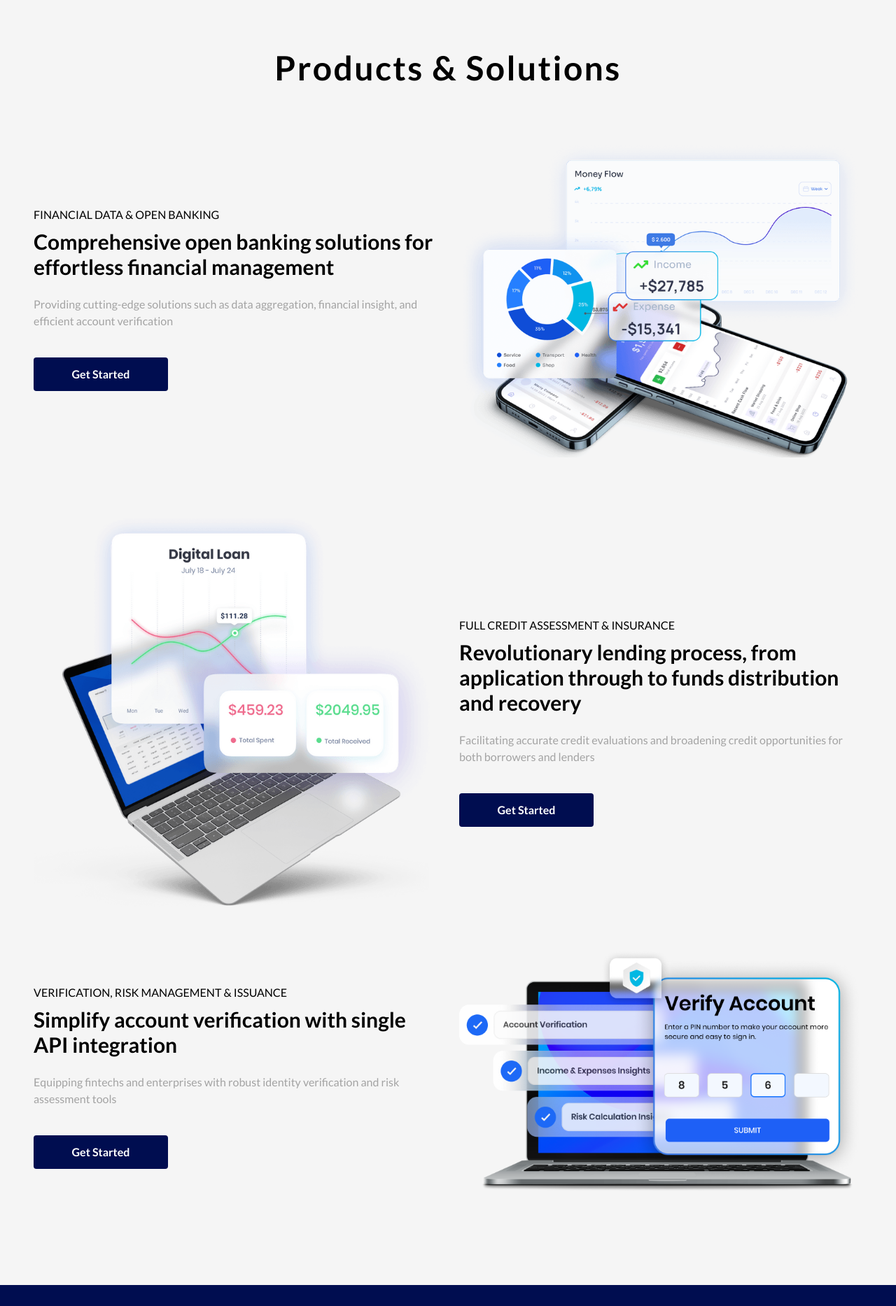
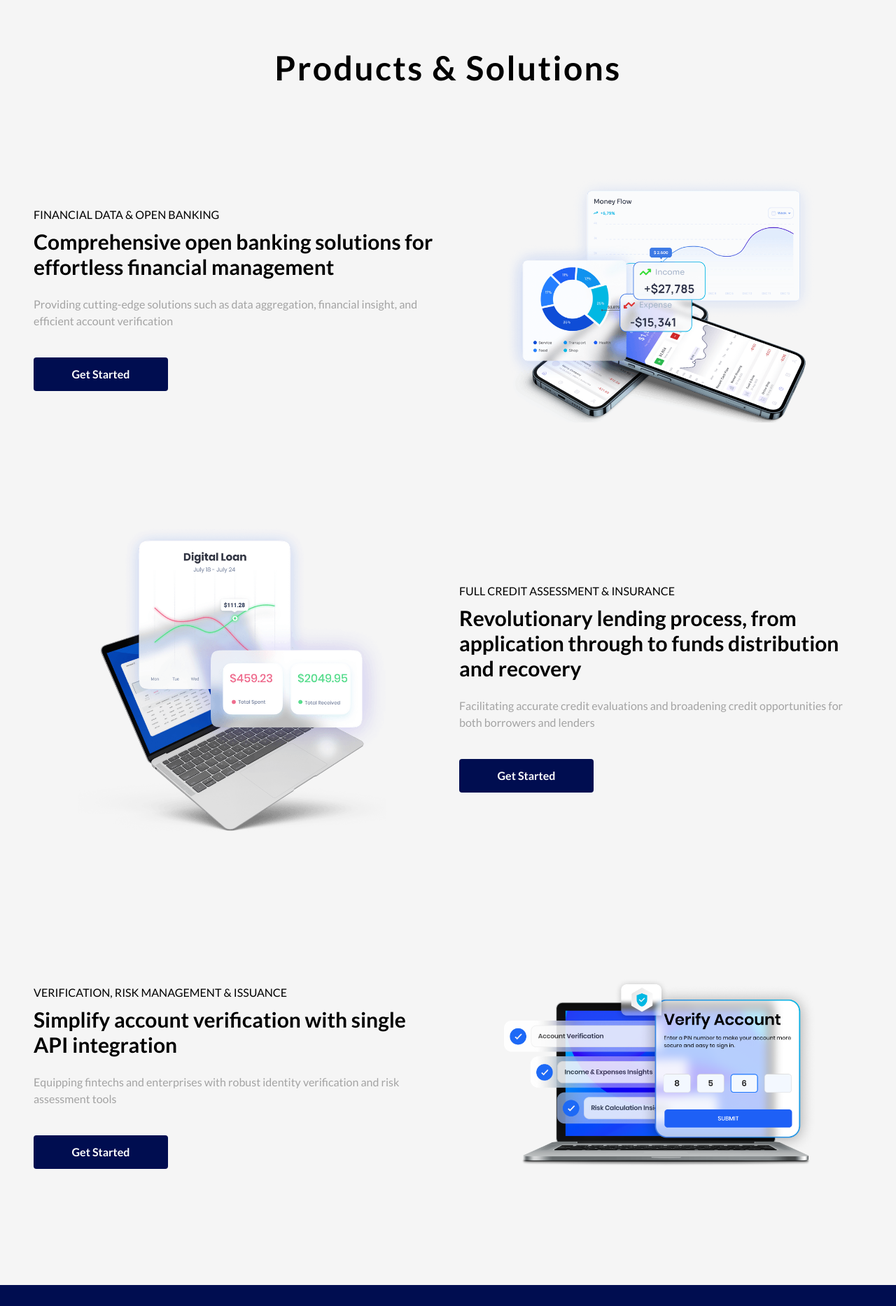
Before and after one commit to OnePlug-API/condueet-frontend-v2, a Next.js app: page / in a window 1280 px wide. Shown: the part 795-2662 px from the top of the page at 70% size. Built offline with nearby package versions, Linux system fonts and the light colour scheme.

Commit message:
animation update

```diff
--- a/app/(auth)/register/page.tsx
+++ b/app/(auth)/register/page.tsx
@@ -13,7 +13,7 @@ export const metadata: Metadata = {
 export default function Page() {
   return (
     <section className="grid grid-cols-[1.2fr_1.8fr] overflow-y-hidden max-md:grid-cols-1 md:h-screen">
-      <div className="h-screen space-y-8 overflow-hidden bg-[#e9effc] py-6 max-md:hidden">
+      <div className="h-full space-y-8 overflow-hidden bg-[#e9effc] py-6 max-md:hidden">
         <div className="flex flex-col items-center justify-center">
           <CondueetLogo />
         </div>
@@ -36,7 +36,7 @@ export default function Page() {
           />
         </MotionDiv>
       </div>
-      <section className="overflow-y-auto py-8 max-md:mx-auto max-md:w-[90%] md:h-screen md:p-8">
+      <section className="h-full w-full overflow-y-auto py-8 max-md:mx-auto max-md:px-4 md:p-8">
         <div className="w-full">
           <header className="mb-4 space-y-2 text-center">
             {/* <div className="flex flex-col items-center justify-center pb-6 md:hidden">
--- a/components/home/Showcase.tsx
+++ b/components/home/Showcase.tsx
@@ -37,8 +37,8 @@ const Showcase = () => {
           </div>
           <MotionDiv
             initial={{ x: 20, opacity: 0 }}
-            animate={{ x: 0, opacity: 1 }}
-            viewport={{ once: true }}
+            whileInView={{ x: 0, opacity: 1 }}
+            viewport={{ once: true, amount: 0.75 }}
             className="relative z-10 flex items-center justify-center"
           >
             <Image
@@ -46,7 +46,7 @@ const Showcase = () => {
               alt="Money Flow"
               height={300}
               width={300}
-              className="z-10 w-[95%] max-w-full object-contain lg:w-full"
+              className="z-10 w-[95%] max-w-md object-contain lg:w-full"
             />
             {/* <div className="absolute left-[30%] top-[-40%] z-0 h-full max-h-[600px] w-screen -rotate-[25deg] transform rounded-full bg-primary/80 xl:left-[50%]"></div> */}
           </MotionDiv>
@@ -56,8 +56,8 @@ const Showcase = () => {
         <Container className="z-10 grid grid-cols-1 items-center gap-12 lg:h-screen lg:max-h-[500px] lg:grid-cols-2 lg:gap-8">
           <MotionDiv
             initial={{ x: -20, opacity: 0 }}
-            animate={{ x: 0, opacity: 1 }}
-            viewport={{ once: true }}
+            whileInView={{ x: 0, opacity: 1 }}
+            viewport={{ once: true, amount: 0.75 }}
             className="relative z-10 flex items-center justify-center max-lg:order-2"
           >
             <Image
@@ -65,7 +65,7 @@ const Showcase = () => {
               alt="Digital loan"
               height={300}
               width={300}
-              className="z-10 w-[95%] max-w-full object-contain lg:w-full"
+              className="z-10 w-[95%] max-w-md object-contain lg:w-full"
             />
             {/* <div className="absolute left-[30%] top-[-40%] z-0 h-full max-h-[600px] w-screen -rotate-[25deg] transform rounded-full bg-primary/80 xl:left-[50%]"></div> */}
           </MotionDiv>
@@ -112,8 +112,8 @@ const Showcase = () => {
           </div>
           <MotionDiv
             initial={{ x: 20, opacity: 0 }}
-            animate={{ x: 0, opacity: 1 }}
-            viewport={{ once: true }}
+            whileInView={{ x: 0, opacity: 1 }}
+            viewport={{ once: true, amount: 0.75 }}
             className="relative z-10 flex items-center justify-center"
           >
             <Image
@@ -121,7 +121,7 @@ const Showcase = () => {
               alt="Verify Account"
               height={300}
               width={300}
-              className="z-10 w-[95%] max-w-full object-contain lg:w-full"
+              className="z-10 w-[95%] max-w-md object-contain lg:w-full"
             />
             {/* <div className="absolute left-[30%] top-[-40%] z-0 h-full max-h-[600px] w-screen -rotate-[25deg] transform rounded-full bg-primary/80 xl:left-[50%]"></div> */}
           </MotionDiv>
```
